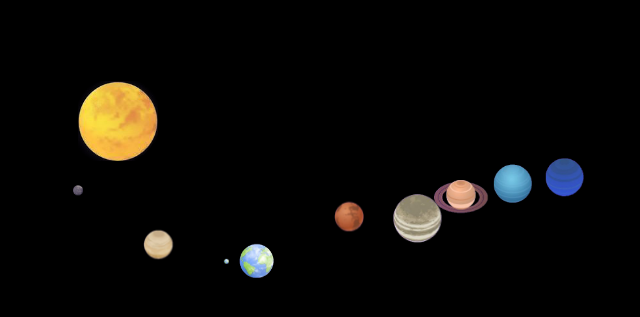
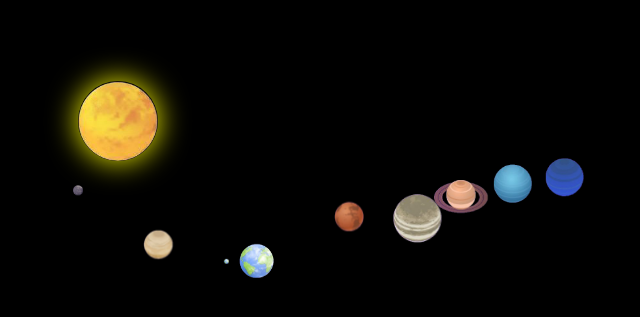
Before and after one commit to N4rral/CSS-solar-system-animation, a plain HTML site: page index.html in a window 1280 px wide. Shown: the part 319-636 px from the top of the page, without its empty margins (522-1162 px from the left). Drawn offline with Linux system fonts and the light colour scheme.

Commit message:
update 1
Added glow to the Sun.

```diff
--- a/style.css
+++ b/style.css
@@ -8,6 +8,8 @@ body{
     background-image: url(pic/Sun.png);
     background-size: cover;
     display: grid;
+    border-radius: 80px;
+    box-shadow: 0px 0px 30px yellow;
 }
 #Mercury{
     width: 10px;
```
Also changed, not shown: pic/all.jpeg (added).
